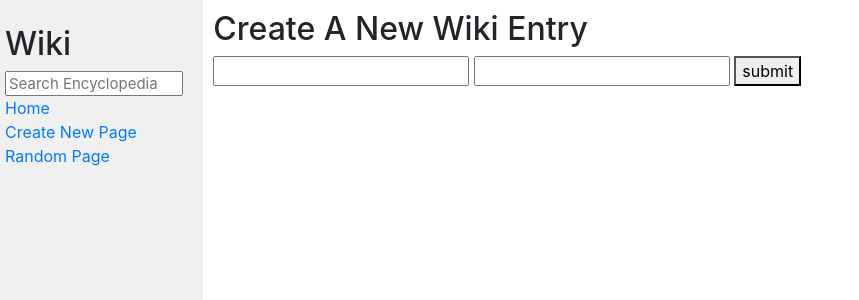
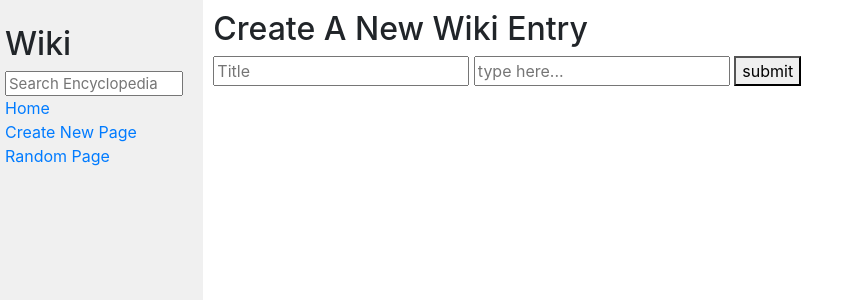
Before and after one commit to eld120/webhw, a Django app: template wiki/encyclopedia/templates/encyclopedia/newpage.html in a window 1280 px wide. Shown: the top 300 px of the page, without its empty margins (0-859 px from the left). Run offline with Django 3.2, Linux system fonts and the light colour scheme; the template is opened without the code that fills it, so the values that code supplies are empty; some libraries are stand-ins or nearby versions.

```diff
--- a/wiki/encyclopedia/templates/encyclopedia/newpage.html
+++ b/wiki/encyclopedia/templates/encyclopedia/newpage.html
@@ -18,8 +18,8 @@
 
     {% else %}
     <form action="{% url 'newpage' %}"  method="POST">
-        <input type="text" name ="newtitle">
-        <input type="text" name="newwiki">
+        <input type="text" name ="newtitle" placeholder="Title">
+        <input type="text" name="newwiki" placeholder="type here...">
         <button type="submit">submit</button>
     </form>
 
```
Also changed, not shown: wiki/encyclopedia/views.py (+6 -6 lines), wiki/entries/Testentry.md (deleted, +0 -1 lines), wiki/entries/Wally.md (added, +1 -0 lines).
